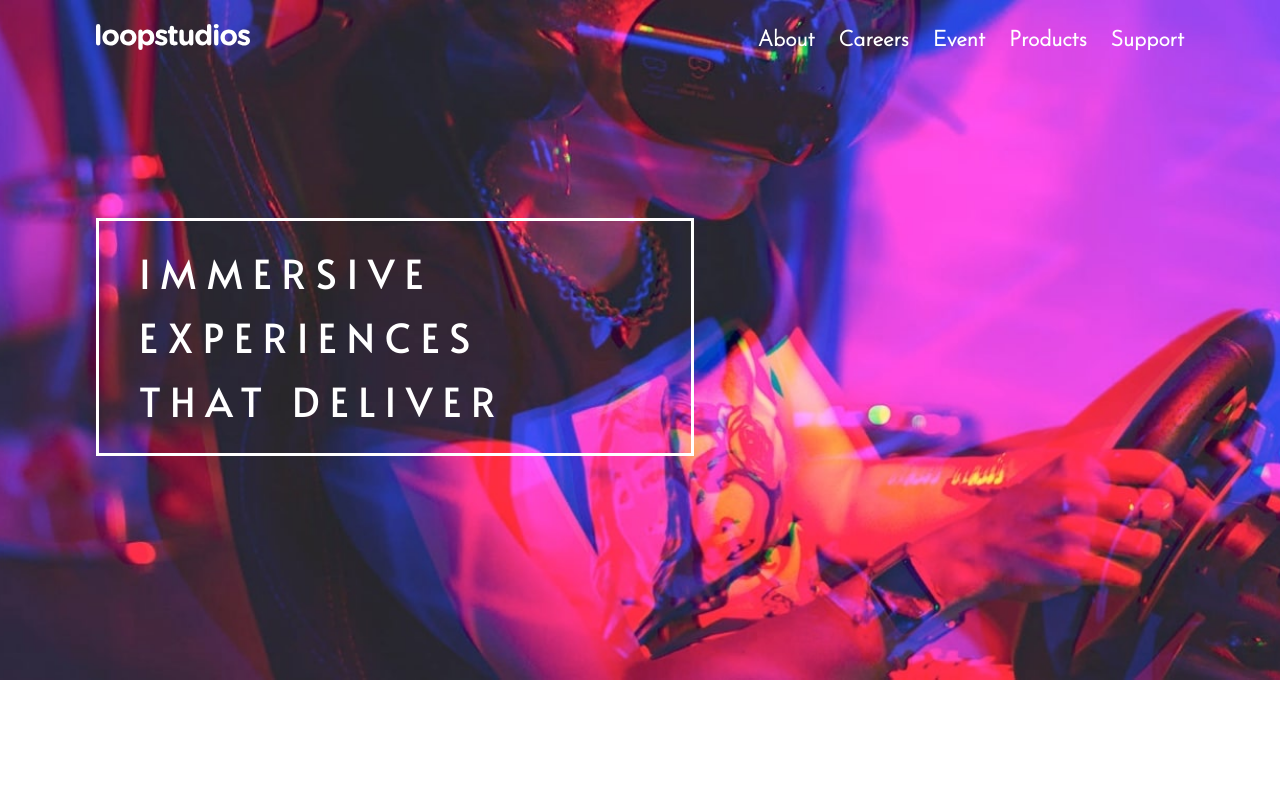
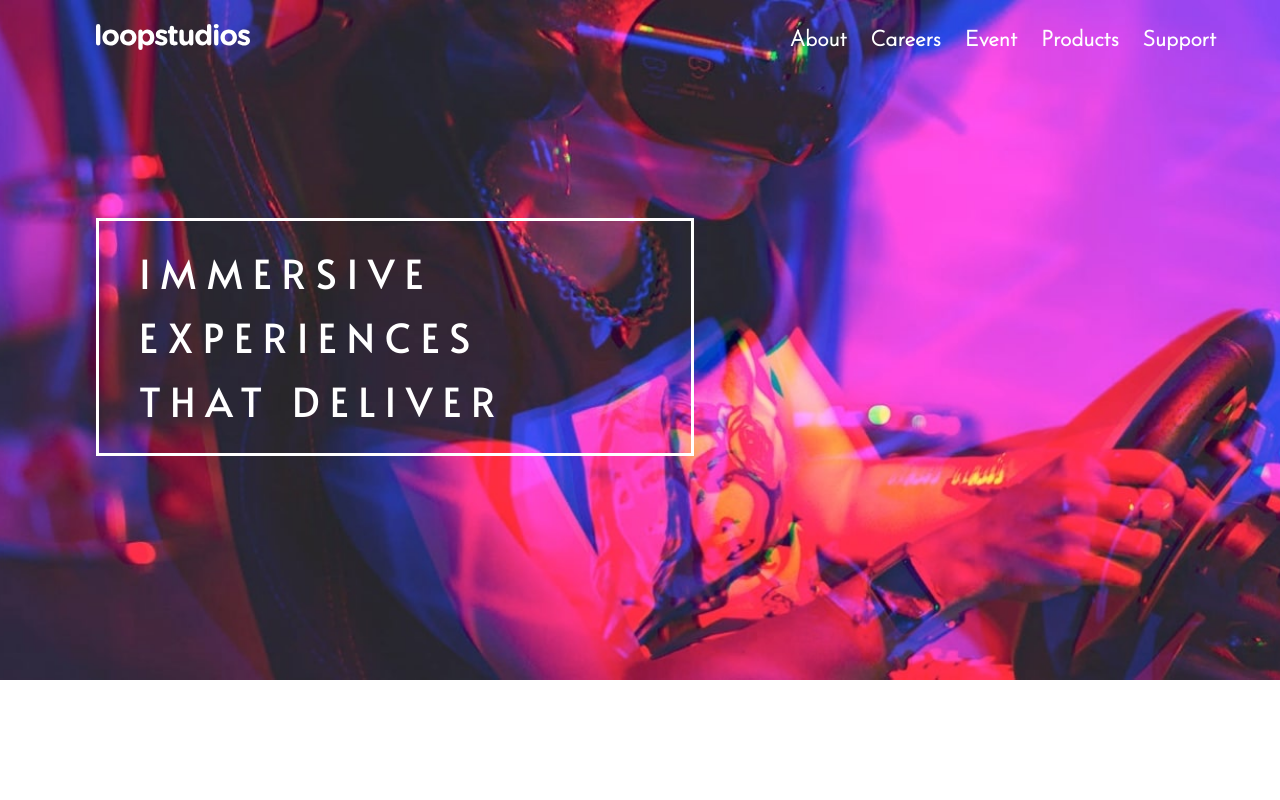
Before and after one commit to Terieyenike/loopstudios, a plain HTML site: page index.html in a window 1280 px wide. Shown: the top 800 px of the page. Drawn offline with Linux system fonts and the light colour scheme.

Commit message:
fixed the background colour for the hamburger menu

```diff
--- a/style.css
+++ b/style.css
@@ -4,6 +4,10 @@
 body {
   font-size: 1rem;
   font-family: 'Josefin Sans', sans-serif;
+}
+
+html {
+  scroll-behavior: smooth;
 }
 
 h1,
@@ -31,6 +35,7 @@ a {
   min-height: 100vh;
   display: flex;
   flex-direction: column;
+  position: relative;
 }
 
 .content {
@@ -62,6 +67,9 @@ a {
   display: flex;
   align-items: center;
   justify-content: space-between;
+  z-index: 999;
+  position: fixed;
+  width: 85%;
 }
 
 .hamburger {
@@ -121,16 +129,40 @@ a {
 }
 
 .nav__list {
-  display: none;
+  display: flex;
+  flex-direction: column;
+  justify-content: center;
+  padding: 2em;
+  position: fixed;
+  top: 0;
+  left: 0;
+  right: 0;
+  bottom: 0;
+  width: 100%;
+  height: 100vh;
+  background: rgb(0, 0, 0);
+  color: white;
+  transform: translateX(100%);
+  transition: transform 0.5s ease;
+  list-style: none;
 }
 
-.nav__list.show {
+/* .nav__list.show {
   display: block;
-}
+} */
 
 .nav__item a {
   text-transform: uppercase;
   font-size: 1.5rem;
+}
+
+.nav__item + .nav__item {
+  margin-top: 1.5em;
+}
+
+/* mobile hamburger view */
+.showMenu {
+  transform: translateX(0);
 }
 
 /* section interactive vr */
@@ -420,9 +452,18 @@ footer {
     width: 80%;
   }
 
+  .nav__row--header {
+    position: unset;
+  }
+
   .nav__list {
     display: flex;
-    align-items: center;
+    justify-content: flex-end;
+    position: absolute;
+    flex-direction: row;
+    padding: 1.5em 4em 1.5em 0;
+    transform: translateX(0);
+    background: transparent;
   }
 
   .nav__item a {
@@ -434,6 +475,7 @@ footer {
 
   .nav__item + .nav__item {
     margin-left: 1.5em;
+    margin-top: 0;
   }
 
   .content {
@@ -614,7 +656,7 @@ footer {
   footer {
     display: flex;
     justify-content: space-between;
-    align-items: center;
+    align-items: flex-end;
   }
 
   .logo,
```
